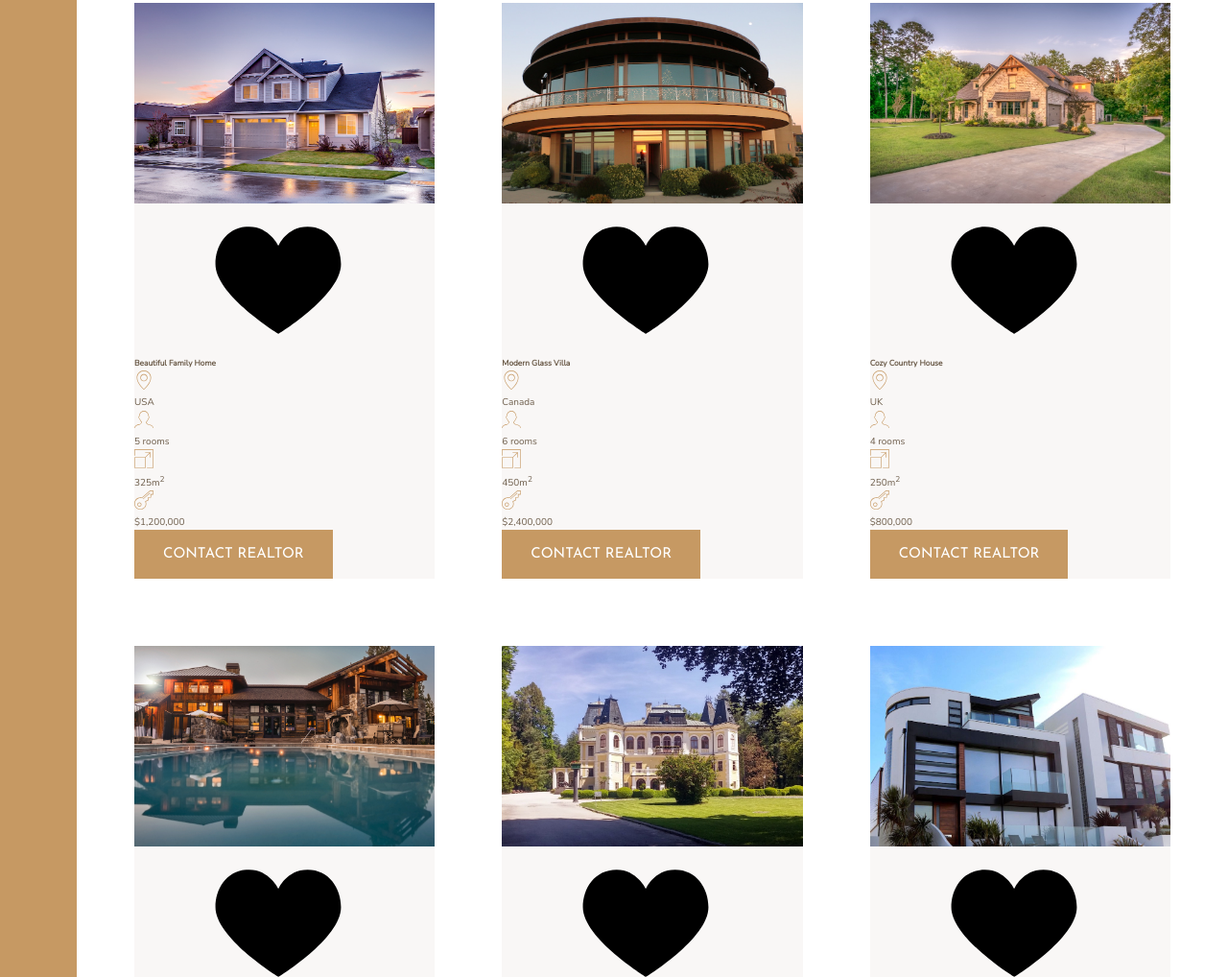
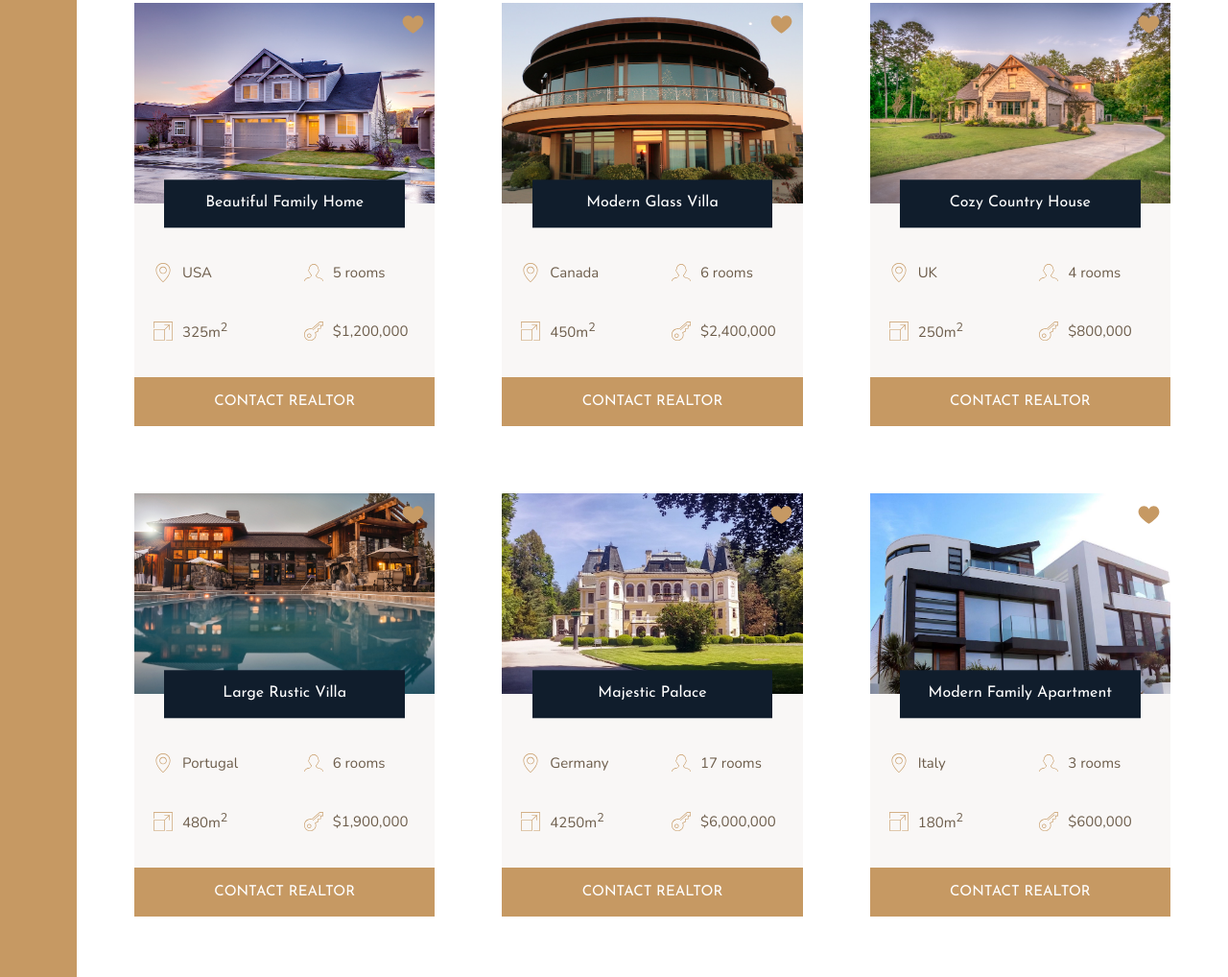
Before and after one commit to agohorel/grid-tut, a website: page index.html in a window 1280 px wide. Shown: the part 1967-2985 px from the top of the page at 96% size. Drawn offline with nearby package versions, Linux system fonts and the light colour scheme.

Commit message:
add styling to home cards

```diff
--- a/index.html
+++ b/index.html
@@ -114,7 +114,7 @@
                     </svg>
                     <p>$1,200,000</p>
                 </div>
-                <button class="btn">Contact Realtor</button>
+                <button class="btn home__btn">Contact Realtor</button>
             </div>
 
             <div class="home">
@@ -147,7 +147,7 @@
                     </svg>
                     <p>$2,400,000</p>
                 </div>
-                <button class="btn">Contact Realtor</button>
+                <button class="btn home__btn">Contact Realtor</button>
             </div>
 
             <div class="home">
@@ -180,7 +180,7 @@
                     </svg>
                     <p>$800,000</p>
                 </div>
-                <button class="btn">Contact Realtor</button>
+                <button class="btn home__btn">Contact Realtor</button>
             </div>
 
             <div class="home">
@@ -213,7 +213,7 @@
                     </svg>
                     <p>$1,900,000</p>
                 </div>
-                <button class="btn">Contact Realtor</button>
+                <button class="btn home__btn">Contact Realtor</button>
             </div>
 
             <div class="home">
@@ -246,7 +246,7 @@
                     </svg>
                     <p>$6,000,000</p>
                 </div>
-                <button class="btn">Contact Realtor</button>
+                <button class="btn home__btn">Contact Realtor</button>
             </div>
 
             <div class="home">
@@ -279,7 +279,7 @@
                     </svg>
                     <p>$600,000</p>
                 </div>
-                <button class="btn">Contact Realtor</button>
+                <button class="btn home__btn">Contact Realtor</button>
             </div>
         </section>
 
--- a/sass/_homes.scss
+++ b/sass/_homes.scss
@@ -10,31 +10,69 @@
 .home {
 	background-color: $color-grey-light-1;
 
+	display: grid;
+	grid-template-columns: repeat(2, 1fr);
+	grid-row-gap: 3.5rem;
+
 	&__img {
 		width: 100%;
+		grid-row: 1 / 2;
+		grid-column: 1 / -1;
 	}
 
 	&__like {
-
+		grid-row: 1 / 2;
+		grid-column: 2 / 3;
+		fill: $color-primary;
+		width: 2.5rem;
+		height: 2.5rem;
+		justify-self: end;
+		margin: 1rem;
 	}
 
 	&__name {
+		grid-column: 1 / -1;
+		grid-row: 1 / 2;
+		justify-self: center;
+		align-self: end;
+		transform: translateY(50%);
 
+		width: 80%;
+		font-family: $font-display;
+		font-size: 1.6rem;
+		text-align: center;
+		padding: 1.25rem;
+		background-color: $color-secondary;
+		color: #fff;
+		font-weight: 400;
+	}
+
+	&__location,
+	&__rooms {
+		margin-top: 2.5rem;
 	}
 
 	&__location,
 	&__rooms,
 	&__area,
 	&__price {
+		margin-left: 2rem;
+		display: flex;
+		align-items: center;
 
 		svg {
 			fill: $color-primary;
 			width: 2rem;
 			height: 2rem;
+			margin-right: 1rem;
 		}
 
 		p {
-
+			font-size: 1.5rem;
 		}
 	}
+
+	&__btn {
+		grid-column: 1 / -1;
+	}
 }
```
Also changed, not shown: css/style.css.
